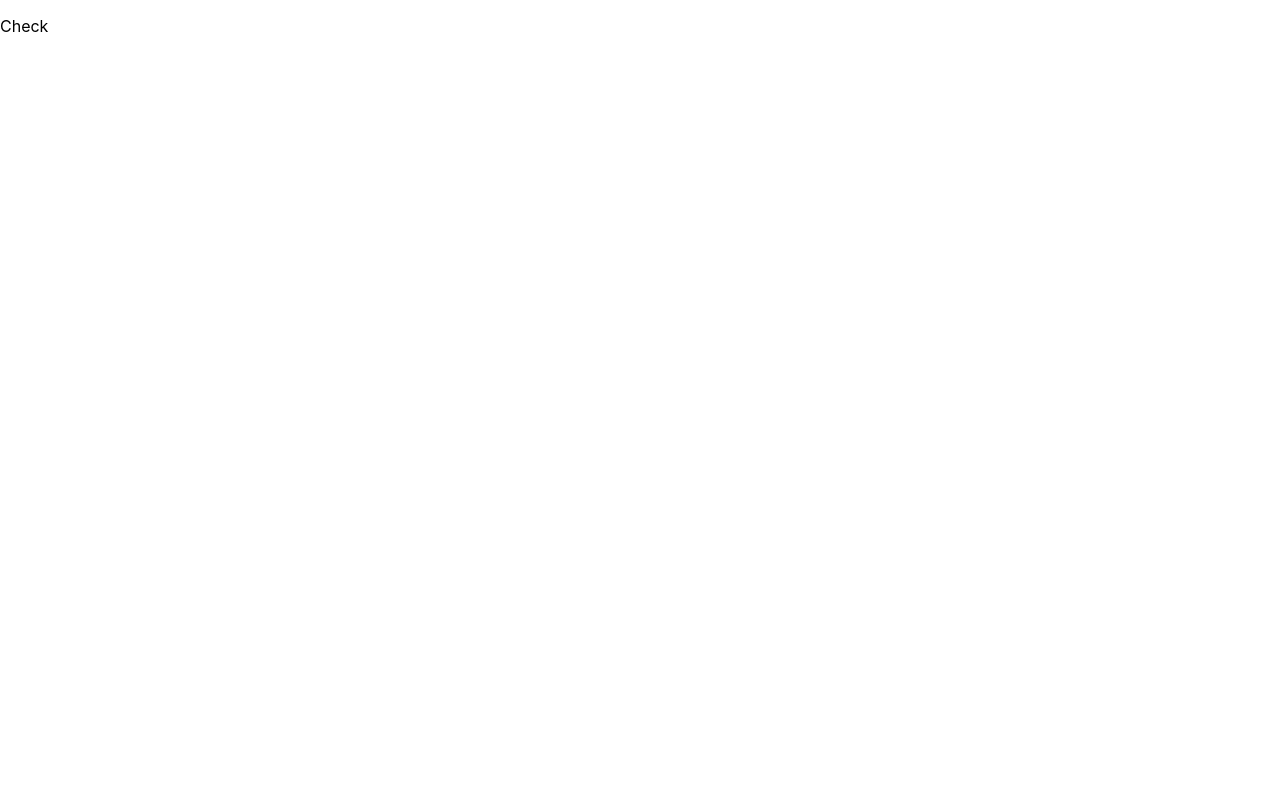
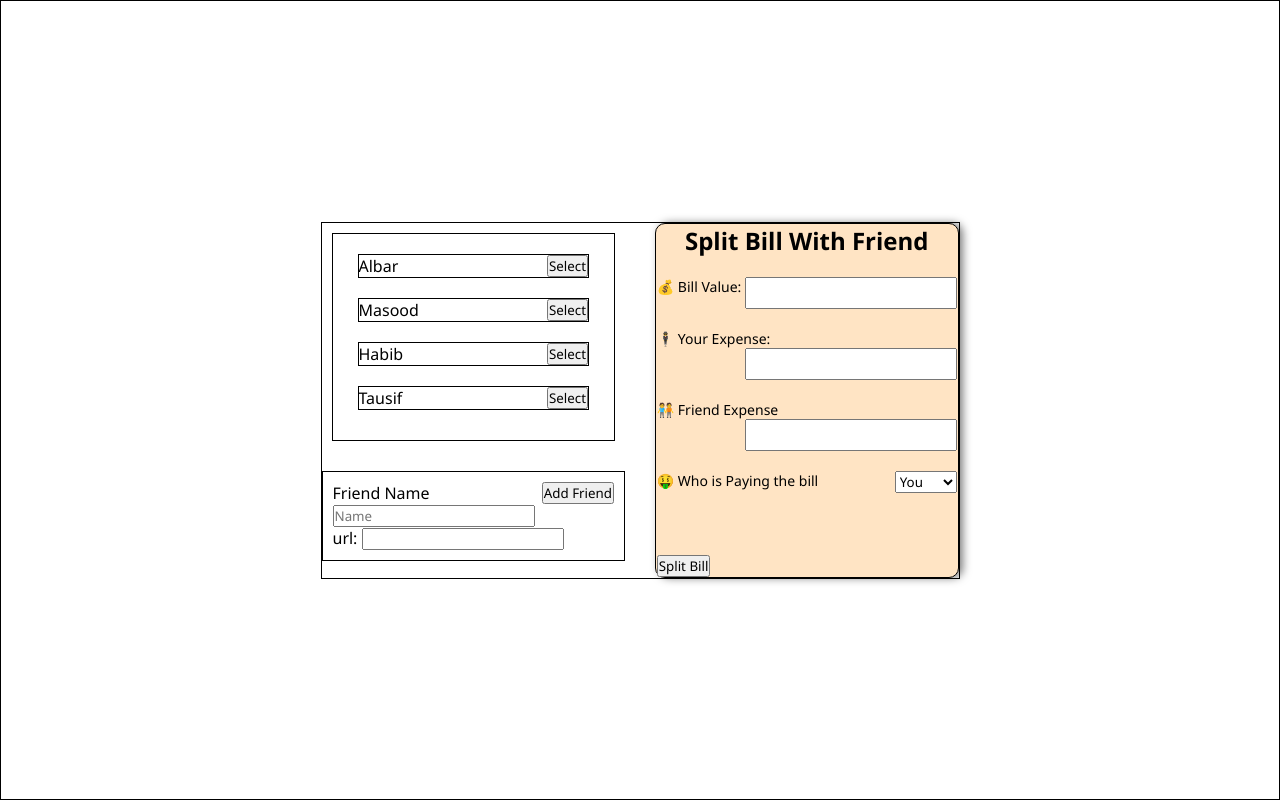
Before and after one commit to AlbarKhan/-React-Eat-N-Split, a React (Create React App) app: page / in a window 1280 px wide. Built offline with nearby package versions, Linux system fonts and the light colour scheme.

Commit message:
layout done

```diff
--- a/public/index.html
+++ b/public/index.html
@@ -23,7 +23,7 @@
       work correctly both with client-side routing and a non-root public URL.
       Learn how to configure a non-root public URL by running `npm run build`.
     -->
-    <title>React App</title>
+    <title>Eat-N-Split</title>
   </head>
   <body>
     <noscript>You need to enable JavaScript to run this app.</noscript>
--- a/src/App.js
+++ b/src/App.js
@@ -1,3 +1,90 @@
+const list = [
+  { name: "Albar", url: "jkkjkjkj" },
+  { name: "Masood", url: "jkkjkjkj" },
+  { name: "Habib", url: "jkkjkjkj" },
+  { name: "Tausif", url: "jkkjkjkj" },
+];
+
 export default function App() {
-  return <p>Check</p>;
+  return (
+    <div className="app">
+      <EatNSplit />
+    </div>
+  );
 }
+
+function EatNSplit() {
+  return (
+    <div className="eatsplit">
+      <FriendList data={list} />
+      <SplitBillForm />
+    </div>
+  );
+}
+
+function FriendList({ data }) {
+  return (
+    <div className="section1">
+      <div className="list">
+        {data.map((l) => (
+          <p className="list-item">
+            <span>{l.name}</span>
+            <button className="select-btn">Select</button>
+          </p>
+        ))}
+      </div>
+      <FriendAddForm />
+    </div>
+  );
+}
+
+function FriendAddForm() {
+  return (
+    <div className="addfriend">
+      <button className="add-btn">Add Friend</button>
+      <form>
+        <label>Friend Name </label>
+        <input type="text" placeholder="Name"></input>
+        <br></br>
+        <label>url: </label>
+        <input type="text"></input>
+      </form>
+    </div>
+  );
+}
+
+function SplitBillForm() {
+  return (
+    <div className="bill">
+      <h2 className="bill-title">Split Bill With Friend</h2>
+      <form className="bill-form">
+        <p>
+          {" "}
+          <label>💰 Bill Value: </label>
+          <input type="Number"></input>
+        </p>
+        <p>
+          {" "}
+          <label>🕴️ Your Expense: </label>
+          <input type="Number"></input>
+        </p>
+
+        <p>
+          {" "}
+          <label>🧑‍🤝‍🧑 Friend Expense</label>
+          <input type="text"></input>
+        </p>
+        <p>
+          {" "}
+          <label>🤑 Who is Paying the bill</label>
+          <select>
+            <option>You</option>
+            <option>Friend</option>
+          </select>
+        </p>
+        <br></br>
+        <button className="split-btn">Split Bill</button>
+      </form>
+    </div>
+  );
+}
--- a/src/index.css
+++ b/src/index.css
@@ -1,13 +1,87 @@
-body {
-  margin: 0;
-  font-family: -apple-system, BlinkMacSystemFont, 'Segoe UI', 'Roboto', 'Oxygen',
-    'Ubuntu', 'Cantarell', 'Fira Sans', 'Droid Sans', 'Helvetica Neue',
-    sans-serif;
-  -webkit-font-smoothing: antialiased;
-  -moz-osx-font-smoothing: grayscale;
+* {
+  margin: 0px;
+  padding: 0px;
+  box-sizing: border-box;
+  font-family: "Segoe UI", Tahoma, Geneva, Verdana, sans-serif;
 }
 
-code {
-  font-family: source-code-pro, Menlo, Monaco, Consolas, 'Courier New',
-    monospace;
+.app {
+  border: 1px solid;
+  height: 100vh;
+  display: flex;
+  flex-direction: column;
+  align-items: center;
+  justify-content: center;
 }
+
+.eatsplit {
+  border: 1px solid;
+  display: flex;
+  gap: 30px;
+  width: 50%;
+}
+.section1 {
+  width: 50%;
+}
+.list {
+  border: 1px solid;
+  padding: 10px;
+  margin: 10px;
+  margin-bottom: 30px;
+}
+
+.list-item {
+  margin: 10px 15px 20px 15px;
+  border: 1px solid;
+}
+
+.addfriend {
+  border: 1px solid;
+  padding: 10px;
+}
+
+.bill {
+  border: 1px solid;
+  display: flex;
+  flex-direction: column;
+  align-items: center;
+  width: 50%;
+  background-color: bisque;
+  border-radius: 10px;
+  box-shadow: 4px 0 8px 0 rgba(0, 0, 0, 0.5);
+}
+
+.bill-form {
+  display: flex;
+  flex-direction: column;
+  justify-content: space-between;
+  width: 300px;
+  gap: 20px;
+}
+.bill-title {
+  margin-bottom: 20px;
+}
+.bill-form p {
+  /* border: 1px solid; */
+  font-size: 14px;
+}
+.bill-form p input {
+  float: right;
+  padding: 5px;
+}
+select {
+  float: right;
+}
+option {
+  padding: 10px;
+  border: 1px solid;
+}
+
+button {
+  float: right;
+}
+
+.split-btn {
+  width: fit-content;
+  float: right;
+}
```
